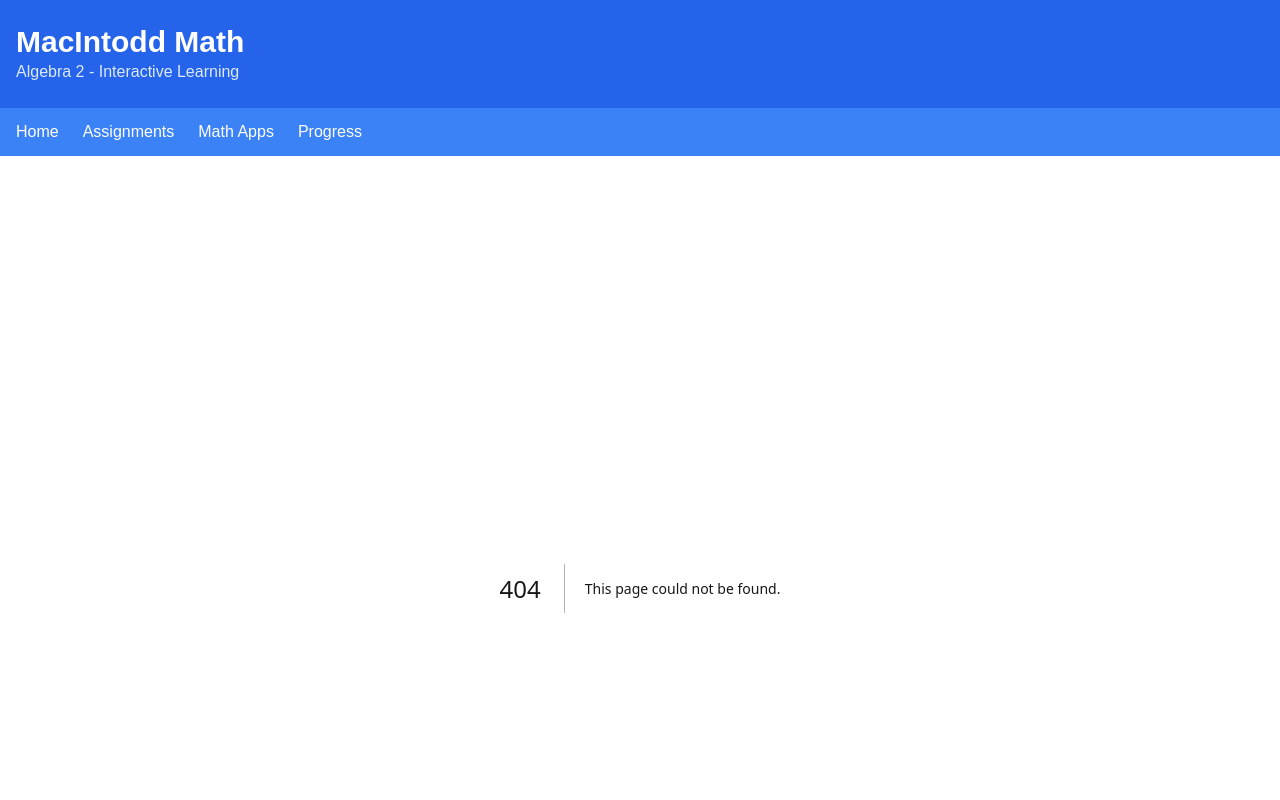
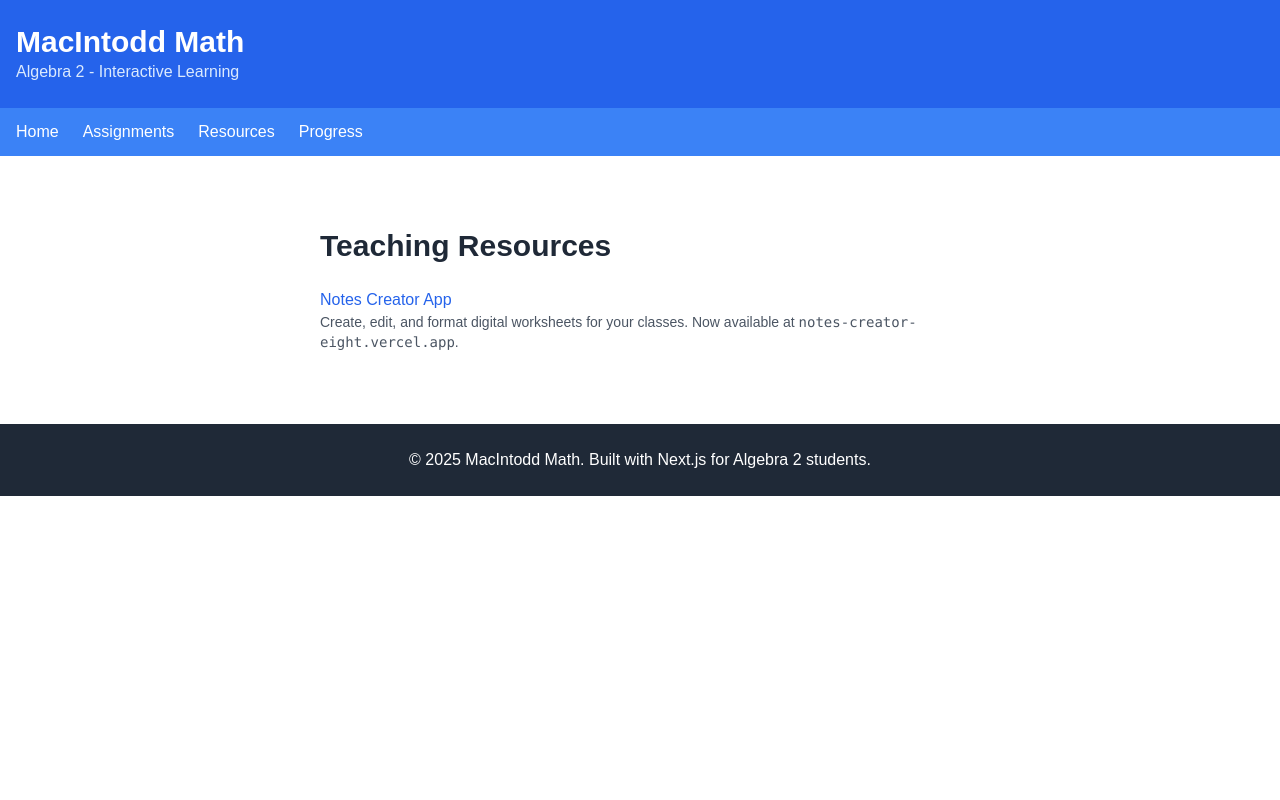
Before and after one commit to macintodd/macintodd-math-site, a Next.js app: page /resources in a window 1280 px wide. Before the commit this address had no page. Shown: the top 800 px of the page. Built offline with nearby package versions, Linux system fonts and the light colour scheme.

Commit message:
Update navigation to 'Resources', update resources page Notes Creator link, and other recent changes

```diff
--- a/src/app/layout.tsx
+++ b/src/app/layout.tsx
@@ -28,7 +28,7 @@ export default function RootLayout({
             <div className="flex space-x-6">
               <Link href="/" className="hover:text-blue-200 transition-colors">Home</Link>
               <Link href="/assignments" className="hover:text-blue-200 transition-colors">Assignments</Link>
-              <Link href="/apps" className="hover:text-blue-200 transition-colors">Math Apps</Link>
+              <Link href="/resources" className="hover:text-blue-200 transition-colors">Resources</Link>
               <Link href="/progress" className="hover:text-blue-200 transition-colors">Progress</Link>
             </div>
           </div>
--- /dev/null
+++ b/src/app/resources/page.tsx
@@ -0,0 +1,25 @@
+import React from "react";
+
+export default function ResourcesPage() {
+  return (
+    <div className="max-w-2xl mx-auto py-10 px-4">
+      <h2 className="text-3xl font-bold mb-6 text-gray-800">Teaching Resources</h2>
+      <ul className="space-y-4">
+        <li>
+          <a
+            href="https://notes-creator-eight.vercel.app/"
+            target="_blank"
+            rel="noopener noreferrer"
+            className="text-blue-600 hover:underline font-medium"
+          >
+            Notes Creator App
+          </a>
+          <p className="text-gray-600 text-sm">
+            Create, edit, and format digital worksheets for your classes. Now available at <span className="font-mono">notes-creator-eight.vercel.app</span>.
+          </p>
+        </li>
+        {/* Add more resources here as needed */}
+      </ul>
+    </div>
+  );
+}
```
